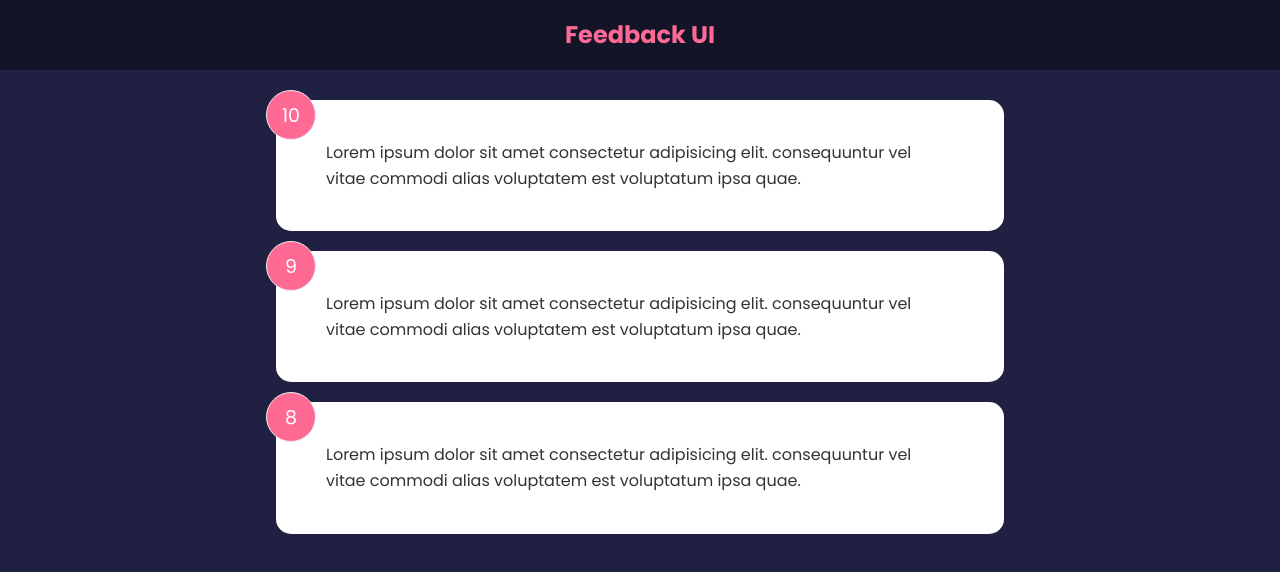
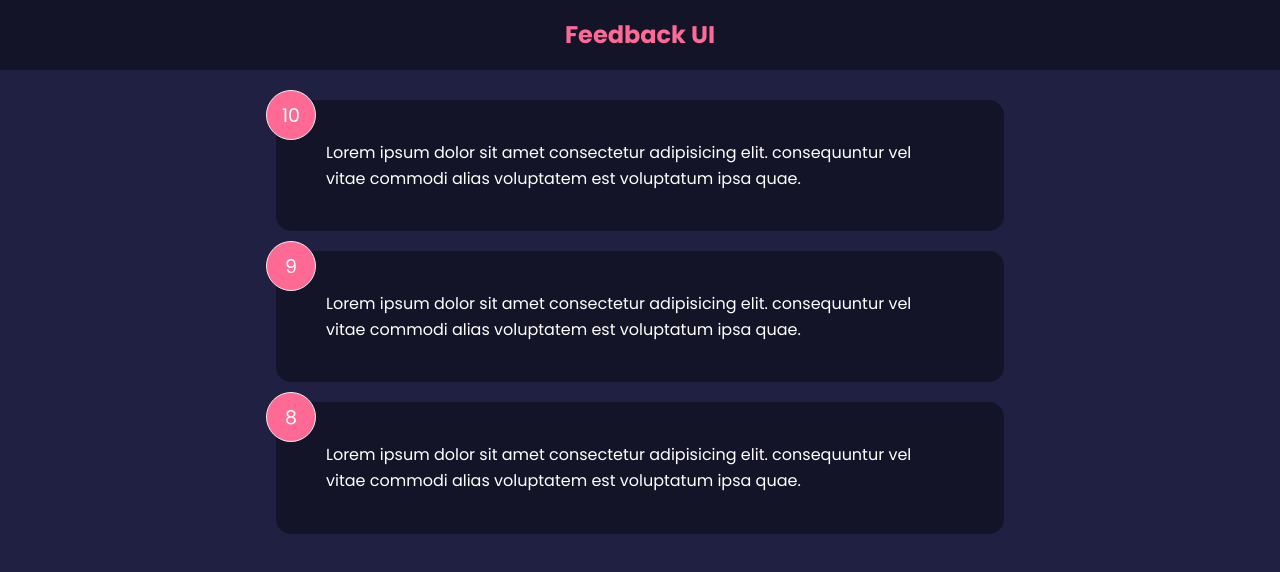
Before and after one commit to VaiDik-cyber/feedback, a React (Create React App) app: page / in a window 1280 px wide. Shown: the top 572 px of the page. Built offline with nearby package versions, Linux system fonts and the light colour scheme; the HTML template or start-up script is replaced by a standard one.

Commit message:
reverse CSS added through conditional styling

```diff
--- a/src/App.js
+++ b/src/App.js
@@ -5,6 +5,7 @@ import FeedbackList from "./components/FeedbackList";
 
 function App() {
   const [feedback, setFeedback] = useState(FeedbackData);
+  console.log(feedback);
   return (
     <>
       <Header></Header>
--- a/src/components/FeedbackItems.jsx
+++ b/src/components/FeedbackItems.jsx
@@ -1,10 +1,10 @@
+import PropTypes from "prop-types";
+import Card from "./shared/Card";
+
 function FeedbackItems({ item }) {
-  return (
-    <div className="card">
-      <div className="num-display">{item.rating}</div>
-      <div className="text-display">{item.text}</div>
-    </div>
-  );
+  return <Card children={item} reverse={true}></Card>;
 }
-
+FeedbackItems.prototype = {
+  item: PropTypes.object.isRequired,
+};
 export default FeedbackItems;
--- a/src/components/FeedbackList.jsx
+++ b/src/components/FeedbackList.jsx
@@ -1,3 +1,4 @@
+import PropTypes from "prop-types";
 import React from "react";
 import FeedbackItems from "./FeedbackItems";
 
@@ -14,5 +15,13 @@ const FeedbackList = ({ feedback }) => {
     </div>
   );
 };
-
+FeedbackList.prototype = {
+  feedback: PropTypes.arrayOf(
+    PropTypes.shape({
+      id: PropTypes.number.isRequired,
+      text: PropTypes.string.isRequired,
+      rating: PropTypes.number.isRequired,
+    })
+  ),
+};
 export default FeedbackList;
--- a/src/components/Header.jsx
+++ b/src/components/Header.jsx
@@ -1,5 +1,4 @@
 import { propTypes } from "react-bootstrap/esm/Image";
-import FeedbackItems from "./FeedbackItems";
 
 const Header = ({ text, bgColor, textColor }) => {
   const headerColor = {
--- /dev/null
+++ b/src/components/shared/Card.jsx
@@ -0,0 +1,30 @@
+import PropTypes from "prop-types";
+import React from "react";
+
+const Card = ({ children, reverse }) => {
+  return (
+    // <div className={`card ${reverse && "reverse"}`}>
+    <div
+      className="card"
+      style={{
+        backgroundColor: reverse ? "rgba(0,0,0,0.4)" : "#fff",
+        color: reverse ? "#fff" : "#000",
+      }}
+    >
+      <div className="num-display">{children.rating}</div>
+      <div className="text-display">{children.text}</div>
+    </div>
+    // </div>
+  );
+};
+
+Card.defaultProps = {
+  reverse: false,
+};
+
+Card.propTypes = {
+  children: PropTypes.object.isRequired,
+  reverse: PropTypes.bool,
+};
+
+export default Card;
```
